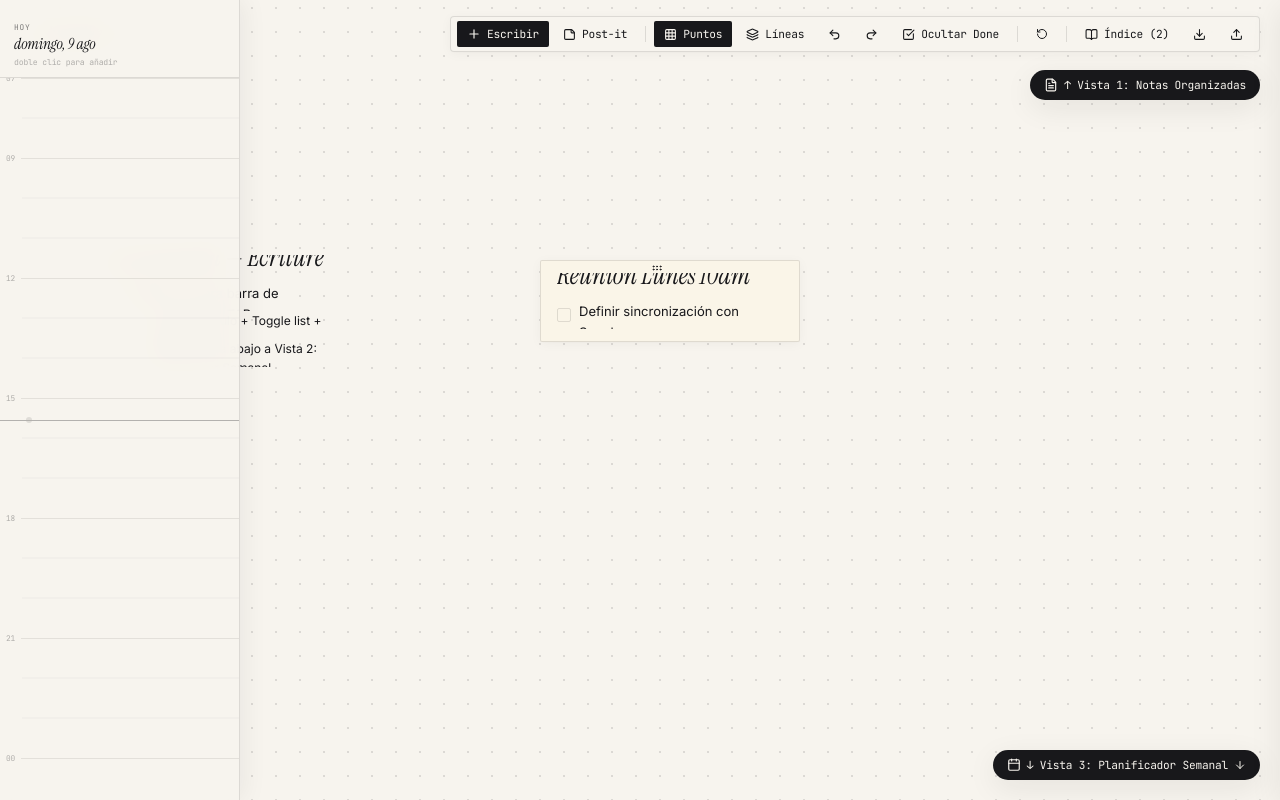
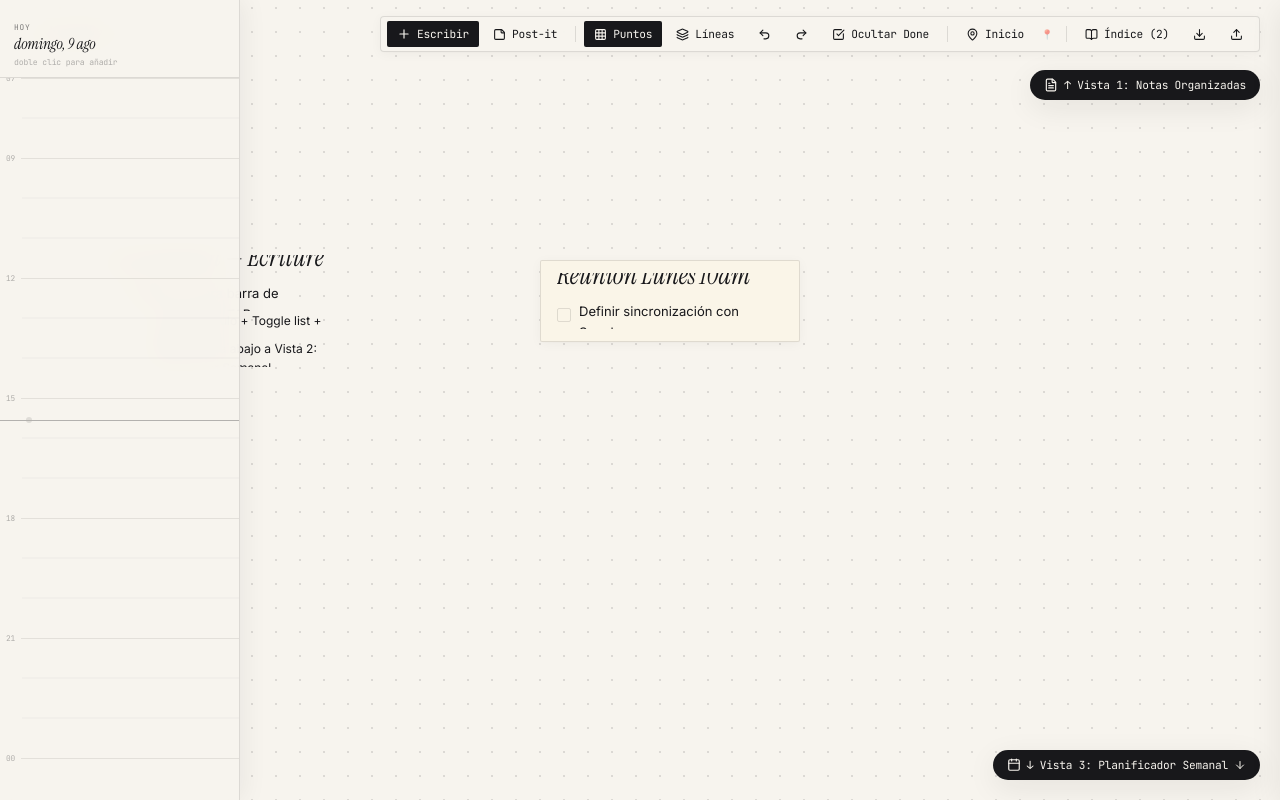
Before and after one commit to francoxortiz1975/elboceto, a React (Vite) app: page / in a window 1280 px wide. Built offline with nearby package versions, Linux system fonts and the light colour scheme.

Commit message:
Implement customizable Home Pin feature and make note drag handle transparent until hover/focus

```diff
--- a/src/App.jsx
+++ b/src/App.jsx
@@ -19,7 +19,8 @@ import {
   Undo2,
   Redo2,
   CheckSquare,
-  FileText
+  FileText,
+  MapPin
 } from 'lucide-react';
 
 const STORAGE_KEY_NOTES = 'el_boceto_notes_v2';
@@ -152,17 +153,24 @@ export default function App() {
   };
 
 
-  // Persistent pan state only (zoom removed — always 1:1 for grid alignment)
+  // Persistent pan state & customizable homePin
   const [viewport, setViewport] = useState(() => {
+    const defaultHome = { x: 0, y: 140 };
     try {
       const saved = localStorage.getItem(STORAGE_KEY_VIEWPORT);
       if (saved) {
         const v = JSON.parse(saved);
-        return { pan: v.pan || { x: 0, y: 140 } };
+        return {
+          pan: v.pan || defaultHome,
+          homePin: v.homePin || defaultHome
+        };
       }
     } catch (e) {}
-    return { pan: { x: 0, y: 140 } };
+    return { pan: defaultHome, homePin: defaultHome };
   });
+
+  const [showPinConfirm, setShowPinConfirm] = useState(false);
+
 
   const [selectedNoteIds, setSelectedNoteIds] = useState([]);
   const selectedNoteId = selectedNoteIds[0] || null;
@@ -399,7 +407,16 @@ export default function App() {
     }
   };
 
-  const resetViewportPosition = () => setViewport({ pan: { x: 0, y: 140 } });
+  const handleGoToHomePin = () => {
+    const targetHome = viewport.homePin || { x: 0, y: 140 };
+    setViewport(prev => ({ ...prev, pan: targetHome }));
+  };
+
+  const handleConfirmSetHomePin = () => {
+    setViewport(prev => ({ ...prev, homePin: { ...prev.pan } }));
+    setShowPinConfirm(false);
+  };
+
 
   return (
     <div style={{ width: '100vw', height: '100vh', overflow: 'hidden', position: 'relative' }}>
@@ -488,9 +505,42 @@ export default function App() {
 
             <div style={{ width: '1px', height: '16px', background: 'rgba(24,24,27,0.12)', margin: '0 4px' }} />
 
-            <button className="btn-icon" onClick={resetViewportPosition} title="Reajustar Inicio de Lienzo">
-              <RotateCcw size={12} />
-            </button>
+            <div style={{ position: 'relative', display: 'inline-flex', alignItems: 'center' }}>
+              <button
+                className="btn-icon"
+                onClick={handleGoToHomePin}
+                onDoubleClick={() => setShowPinConfirm(prev => !prev)}
+                title="Ir a Inicio (Doble clic para fijar posición actual como inicio)"
+              >
+                <MapPin size={13} />
+                <span className="font-mono">Inicio</span>
+              </button>
+              <button
+                className="btn-pin-subtle font-mono"
+                onClick={() => setShowPinConfirm(prev => !prev)}
+                title="Fijar vista actual como nueva posición de Inicio"
+              >
+                📍
+              </button>
+
+              {showPinConfirm && (
+                <div className="home-pin-popover">
+                  <div className="home-pin-title font-mono">📍 Posición Fija de Inicio</div>
+                  <div className="home-pin-desc">
+                    ¿Fijar la vista actual (`X: {viewport.pan?.x || 0}, Y: {viewport.pan?.y || 0}`) como tu nueva posición inicial predeterminada?
+                  </div>
+                  <div className="home-pin-actions">
+                    <button className="btn-pin-cancel font-mono" onClick={() => setShowPinConfirm(false)}>
+                      Cancelar
+                    </button>
+                    <button className="btn-pin-confirm font-mono" onClick={handleConfirmSetHomePin}>
+                      Fijar Posición
+                    </button>
+                  </div>
+                </div>
+              )}
+            </div>
+
 
             <div style={{ width: '1px', height: '16px', background: 'rgba(24,24,27,0.12)', margin: '0 4px' }} />
 
--- a/src/index.css
+++ b/src/index.css
@@ -232,37 +232,130 @@ h1, h2, h3, .font-title {
   border-color: rgba(24, 24, 27, 0.3);
 }
 
-/* Drag handle — thin grab strip at the top of each note */
+/* Drag handle — thin grab strip at the top of each note, visible on hover/focus */
 .node-drag-handle {
   position: absolute;
   top: 0;
   left: 0;
   right: 0;
-  height: 14px;
+  height: 16px;
   cursor: grab;
   z-index: 5;
   border-radius: 2px 2px 0 0;
   display: flex;
   align-items: center;
   justify-content: center;
+  opacity: 0;
+  color: var(--text-muted);
+  transition: opacity 0.15s ease, background 0.15s ease;
 }
 
-.node-drag-handle::after {
-  content: '· · ·';
-  font-size: 0.55rem;
-  letter-spacing: 3px;
-  color: transparent;
-  transition: color 0.15s ease;
-  pointer-events: none;
+.freeform-node:hover .node-drag-handle,
+.freeform-node:focus-within .node-drag-handle,
+.freeform-node.selected .node-drag-handle {
+  opacity: 0.35;
 }
 
-.freeform-node:hover .node-drag-handle::after {
-  color: var(--text-subtle);
+.freeform-node .node-drag-handle:hover {
+  opacity: 0.8;
+  background: rgba(24, 24, 27, 0.04);
 }
 
 .node-drag-handle:active {
   cursor: grabbing;
 }
+
+.node-drag-icon {
+  opacity: 0.7;
+}
+
+/* Home Pin Popover & Button Controls */
+.btn-pin-subtle {
+  display: inline-flex;
+  align-items: center;
+  justify-content: center;
+  padding: 2px 5px;
+  font-size: 0.7rem;
+  background: transparent;
+  border: none;
+  color: var(--text-muted);
+  cursor: pointer;
+  border-radius: 3px;
+  margin-left: 2px;
+  transition: var(--transition-fast);
+}
+
+.btn-pin-subtle:hover {
+  background: var(--bg-hover);
+  color: var(--text-ink);
+}
+
+.home-pin-popover {
+  position: absolute;
+  top: calc(100% + 8px);
+  right: 0;
+  width: 260px;
+  background: var(--bg-book);
+  border: var(--border-strong);
+  border-radius: 8px;
+  padding: 12px;
+  box-shadow: var(--shadow-floating);
+  z-index: 10000;
+  animation: fadeIn 0.15s ease-out;
+}
+
+.home-pin-title {
+  font-size: 0.78rem;
+  font-weight: 600;
+  color: var(--text-ink);
+  margin-bottom: 6px;
+}
+
+.home-pin-desc {
+  font-size: 0.82rem;
+  color: var(--text-muted);
+  line-height: 1.4;
+  margin-bottom: 12px;
+}
+
+.home-pin-actions {
+  display: flex;
+  align-items: center;
+  justify-content: flex-end;
+  gap: 6px;
+}
+
+.btn-pin-cancel {
+  background: transparent;
+  border: none;
+  color: var(--text-muted);
+  font-size: 0.78rem;
+  padding: 4px 8px;
+  border-radius: 4px;
+  cursor: pointer;
+}
+
+.btn-pin-cancel:hover {
+  background: var(--bg-hover);
+  color: var(--text-ink);
+}
+
+.btn-pin-confirm {
+  background: var(--text-ink);
+  color: var(--bg-book);
+  border: none;
+  font-size: 0.78rem;
+  font-weight: 500;
+  padding: 4px 10px;
+  border-radius: 4px;
+  cursor: pointer;
+  transition: var(--transition-fast);
+}
+
+.btn-pin-confirm:hover {
+  opacity: 0.9;
+}
+
 
 /* Inline Context Toolbar (Appears ONLY on double click with top priority) */
 .inline-context-bar {
```
